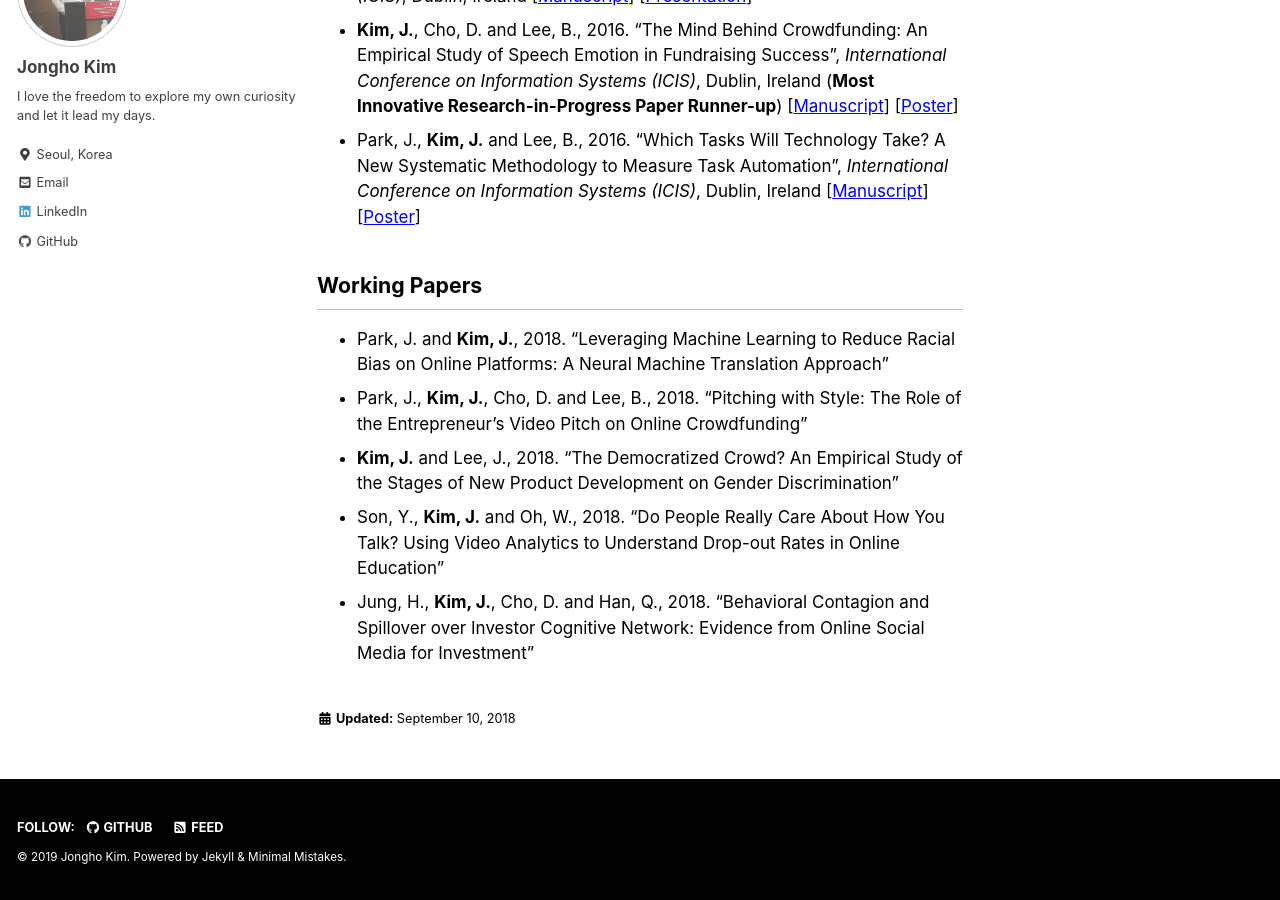
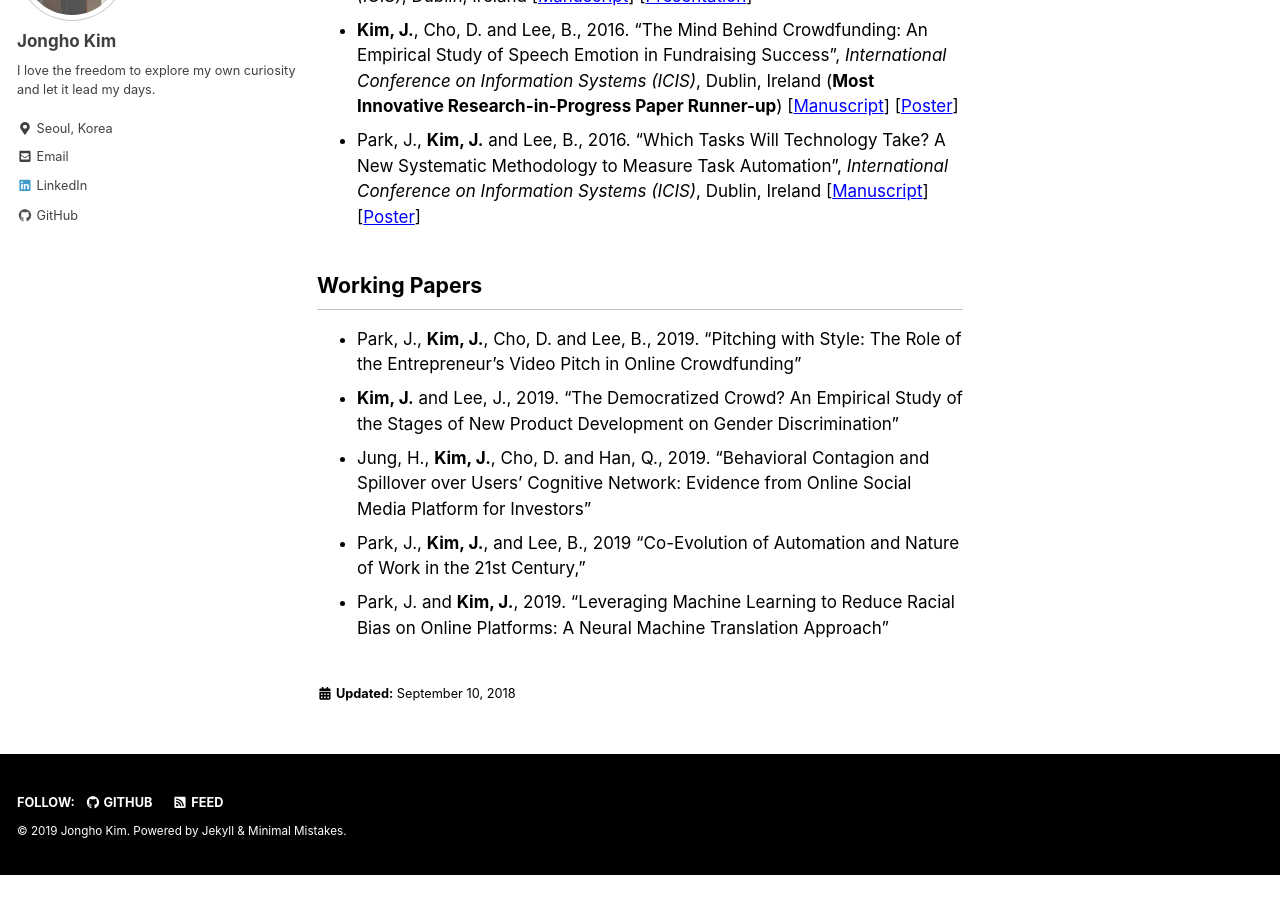
Before and after one commit to jonghkim/jonghkim.github.io, a Jekyll site: the page built from _pages/publications.md, in a window 1280 px wide and 900 px high, scrolled down 1466 px. Built offline with Jekyll 4.4.1, drawn with Linux system fonts in a browser that asks for light colours; nearby versions of some CDN libraries; after the commit the page ends 2341 px from its top, so only the background shows below that.

Commit message:
working paper update

```diff
--- a/_pages/publications.md
+++ b/_pages/publications.md
@@ -24,8 +24,8 @@ last_modified_at: 2018-09-10
 - Park, J., **Kim, J.** and Lee, B., 2016. "Which Tasks Will Technology Take? A New Systematic Methodology to Measure Task Automation", *International Conference on Information Systems (ICIS)*, Dublin, Ireland [[Manuscript](http://bit.ly/2uNnTQT)] [[Poster](http://bit.ly/2NtXj6S)]
 
 ## Working Papers
-- Park, J. and **Kim, J.**, 2018. "Leveraging Machine Learning to Reduce Racial Bias on Online Platforms: A Neural Machine Translation Approach"
-- Park, J., **Kim, J.**, Cho, D. and Lee, B., 2018. “Pitching with Style: The Role of the Entrepreneur’s Video Pitch on Online Crowdfunding”
-- **Kim, J.** and Lee, J., 2018. “The Democratized Crowd? An Empirical Study of the Stages of New Product Development on Gender Discrimination”
-- Son, Y., **Kim, J.** and Oh, W., 2018. “Do People Really Care About How You Talk? Using Video Analytics to Understand Drop-out Rates in Online Education”
-- Jung, H., **Kim, J.**, Cho, D. and Han, Q., 2018. "Behavioral Contagion and Spillover over Investor Cognitive Network: Evidence from Online Social Media for Investment"
+- Park, J., **Kim, J.**, Cho, D. and Lee, B., 2019. "Pitching with Style: The Role of the Entrepreneur’s Video Pitch in Online Crowdfunding"
+- **Kim, J.** and Lee, J., 2019. “The Democratized Crowd? An Empirical Study of the Stages of New Product Development on Gender Discrimination”
+- Jung, H., **Kim, J.**, Cho, D. and Han, Q., 2019. "Behavioral Contagion and Spillover over Users’ Cognitive Network: Evidence from Online Social Media Platform for Investors"
+- Park, J., **Kim, J.**, and Lee, B., 2019 “Co-Evolution of Automation and Nature of Work in the 21st Century,”
+- Park, J. and **Kim, J.**, 2019. "Leveraging Machine Learning to Reduce Racial Bias on Online Platforms: A Neural Machine Translation Approach"
```
